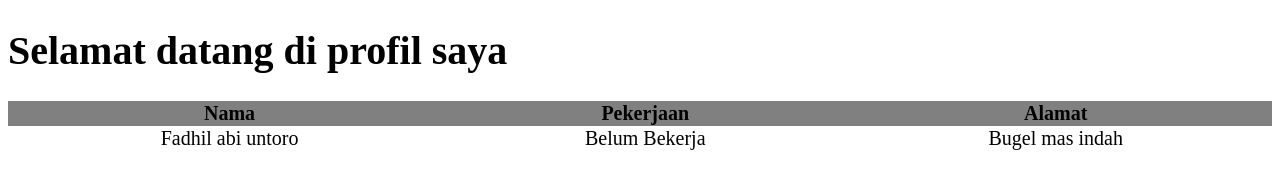
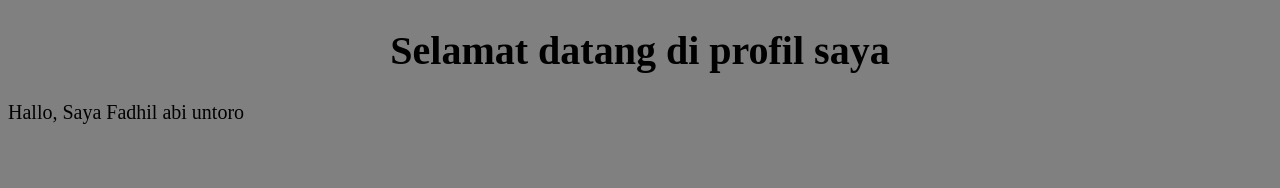
Before and after one commit to fadhilabi22/1124160100-html-day8-iframe, a plain HTML site: page profil.html in a window 1280 px wide. Drawn offline with Linux system fonts and the light colour scheme.

Commit message:
mengubah profil

```diff
--- a/profil.html
+++ b/profil.html
@@ -5,19 +5,8 @@
     <meta name="viewport" content="width=device-width, initial-scale=1.0">
     <title>Profil</title>
 </head>
-<body style="font-size: 20px; color: black; font-family: 'Times New Roman', Times, serif;">
-    <h1 style="color: black;">Selamat datang di profil saya</h1>
-    <table style="border: 1px solid black; border-collapse: collapse; width: 100%; border: none;">
-    <tr style="text-align: center; background-color: gray; padding: 10px;">
-        <th>Nama</th>
-        <th>Pekerjaan </th>
-        <th>Alamat </th>
-    </tr>
-    <tr style="text-align: center; font-family: 'Times New Roman', Times, serif; font-size: 20px; ">
-        <td>Fadhil abi untoro</td>
-        <td>Belum Bekerja</td>
-        <td>Bugel mas indah</td>
-    </tr>
-</table>
+<body style="font-size: 20px; color: black; font-family: 'Times New Roman', Times, serif; background-color: gray;">
+    <h1 style="color: black; text-align: center;">Selamat datang di profil saya</h1>
+    <p>Hallo, Saya Fadhil abi untoro</p>
 </body>
 </html>
```
